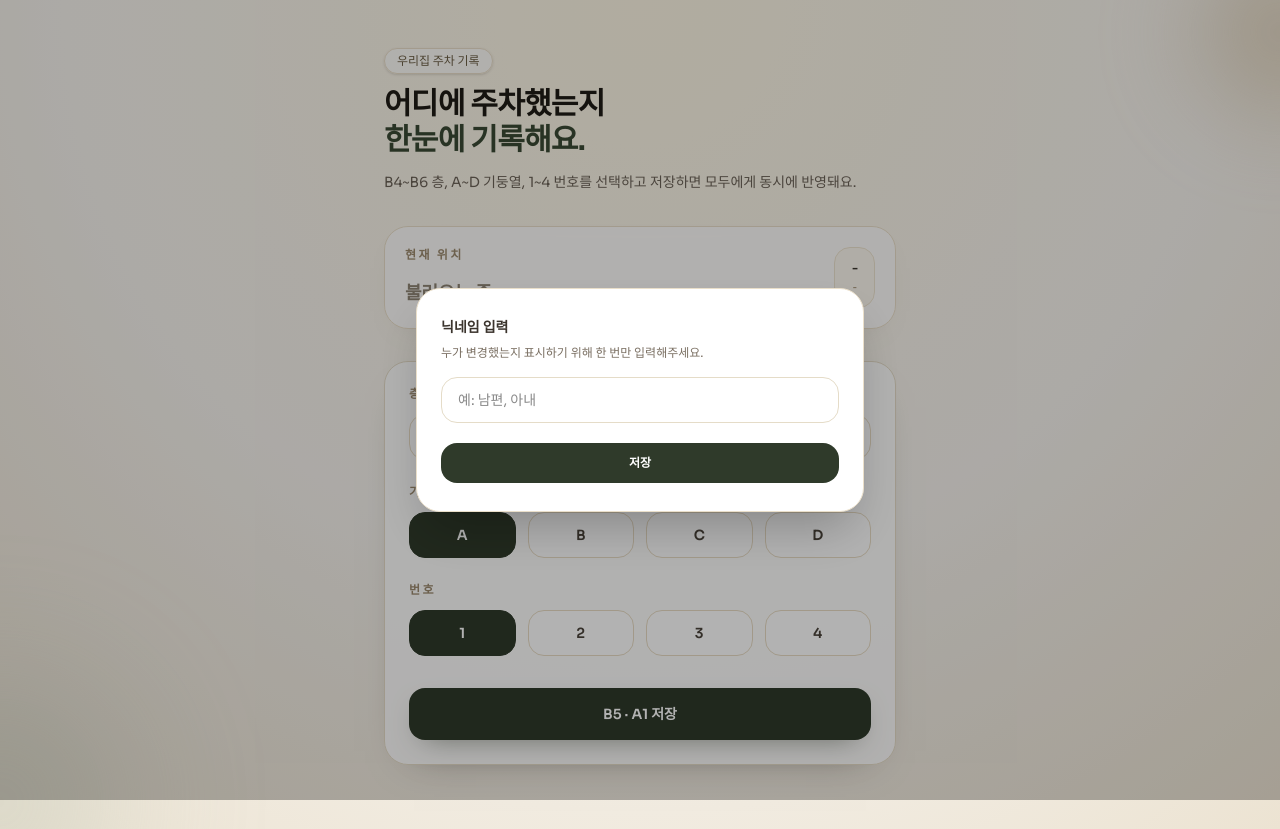
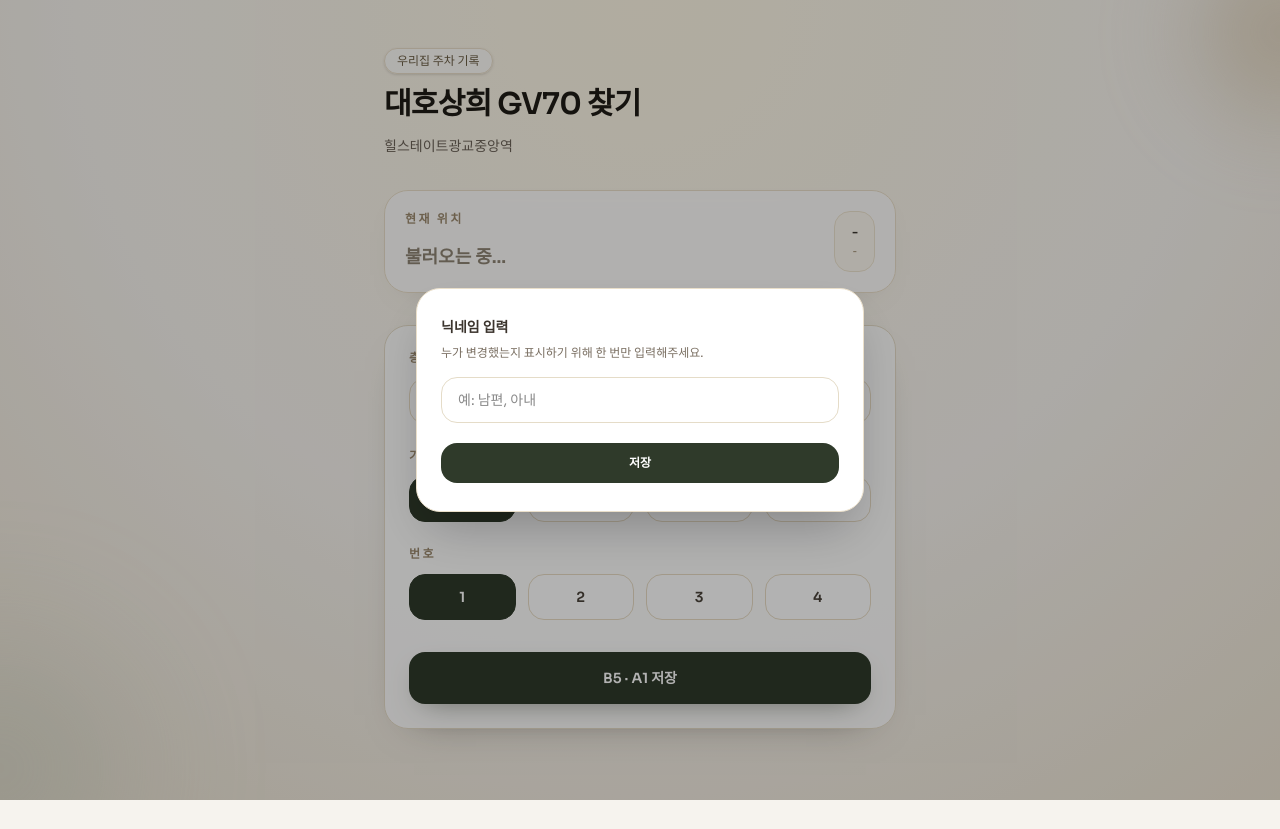
Before and after one commit to wkdeogh/parkwhere, a Next.js app: page / in a window 1280 px wide. After the commit the page ends 800 px from the top, so only its background shows below. Built offline with nearby package versions, Linux system fonts and the light colour scheme; no server answers.

Commit message:
Update hero text for parking finder

```diff
--- a/src/app/page.tsx
+++ b/src/app/page.tsx
@@ -159,12 +159,10 @@
             ) : null}
           </div>
           <h1 className="text-3xl font-semibold tracking-tight text-[#1f1c16]">
-            어디에 주차했는지
-            <span className="block text-[#3a4a34]">한눈에 기록해요.</span>
+            대호상희 GV70 찾기
           </h1>
           <p className="text-sm leading-6 text-[#6c6358]">
-            B4~B6 층, A~D 기둥열, 1~4 번호를 선택하고 저장하면
-            모두에게 동시에 반영돼요.
+            힐스테이트광교중앙역
           </p>
         </header>
 
```
